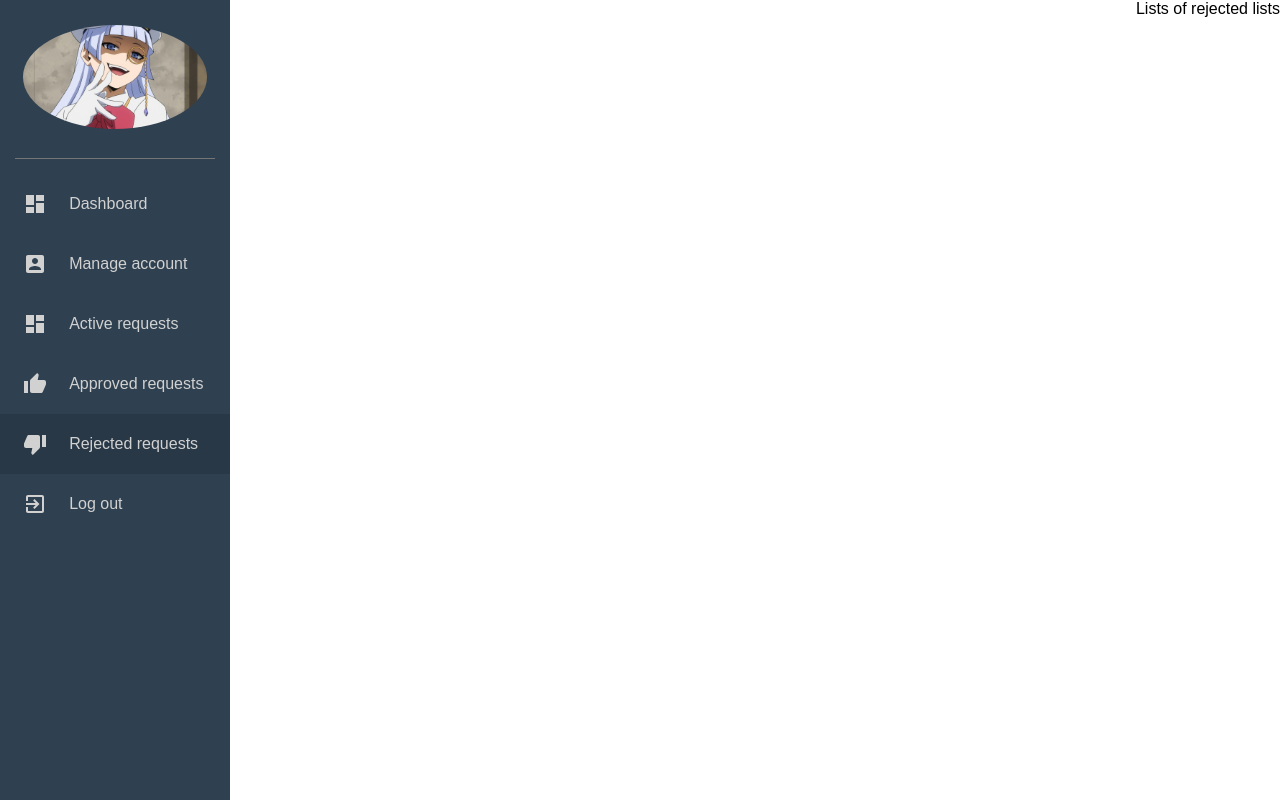
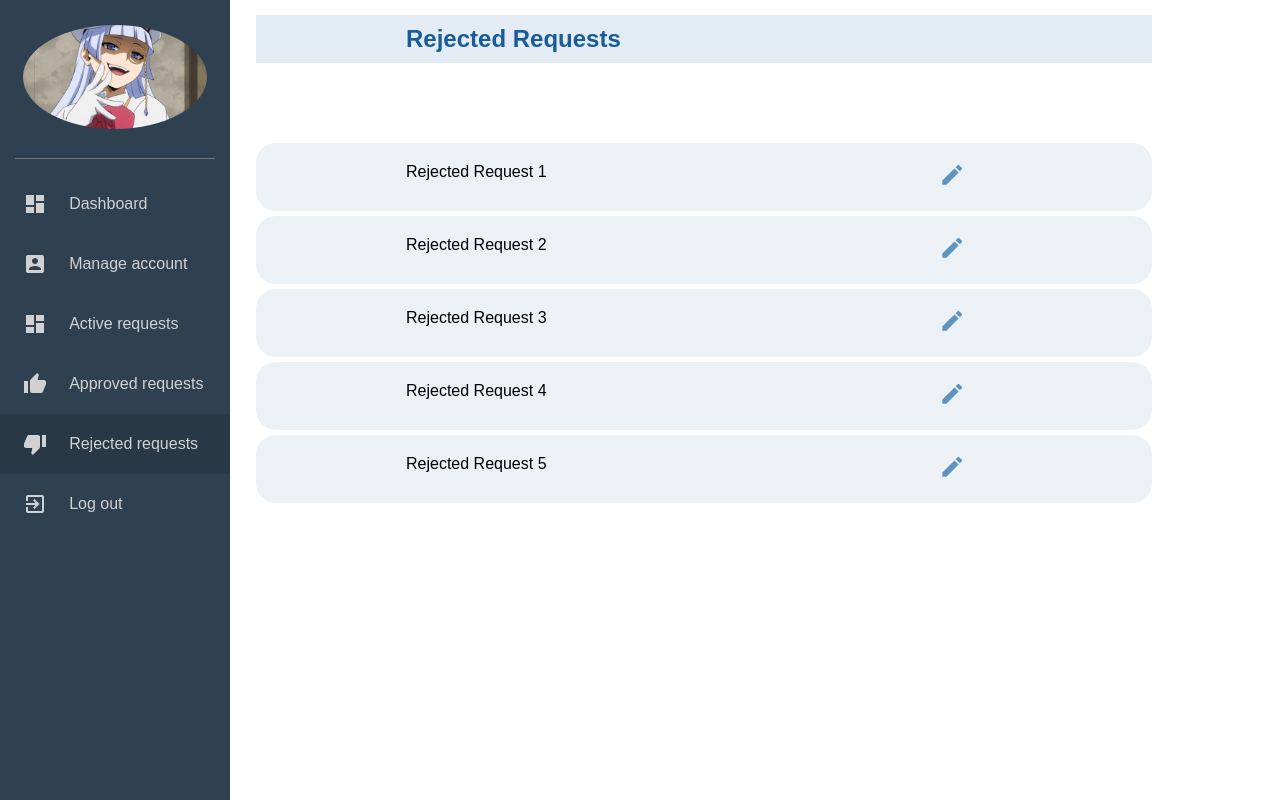
Before and after one commit to yusraahmed3/smartfarmingweb, a React (Create React App) app: page /rejected in a window 1280 px wide. Built offline with nearby package versions, Linux system fonts and the light colour scheme.

Commit message:
rejected requests page

```diff
--- a/src/components/RejectedRequests.css
+++ b/src/components/RejectedRequests.css
@@ -1,4 +1,8 @@
 .rejectedcss{
     position: absolute;
-    right: 0;
+    right: 10%;
+    height: 70vh;
+    width: 70vw;
+    align-items: center;
+    justify-content: center;
 }
--- a/src/components/RejectedRequests.js
+++ b/src/components/RejectedRequests.js
@@ -1,13 +1,35 @@
 import React from 'react'
 import Sidebar from './Sidebar'
 import './RejectedRequests.css'
+import EditIcon from '@material-ui/icons/Edit';
 
 function RejectedRequests() {
     return (
 <>
             <Sidebar/>
             <div className="rejectedcss">
-            Lists of rejected lists
+            <div className="pagetitle">
+                <h2>Rejected Requests</h2>
+            </div>
+            <div>
+                <ul className="activelist">
+                    <li className="listitems">
+                       <div id="titles">Rejected Request 1</div><div id="icons"><EditIcon/></div>
+                    </li>
+                    <li className="listitems">
+                    <div id="titles">Rejected Request 2</div><div id="icons"><EditIcon/></div>
+                    </li>
+                    <li className="listitems">
+                    <div id="titles">Rejected Request 3</div><div id="icons"><EditIcon/></div>
+                    </li>
+                    <li className="listitems">
+                    <div id="titles">Rejected Request 4</div><div id="icons"><EditIcon/></div>
+                    </li>
+                    <li className="listitems">
+                    <div id="titles">Rejected Request 5</div><div id="icons"><EditIcon/></div>
+                    </li>
+                </ul>
+            </div>
         </div>
         </>
     )
```
